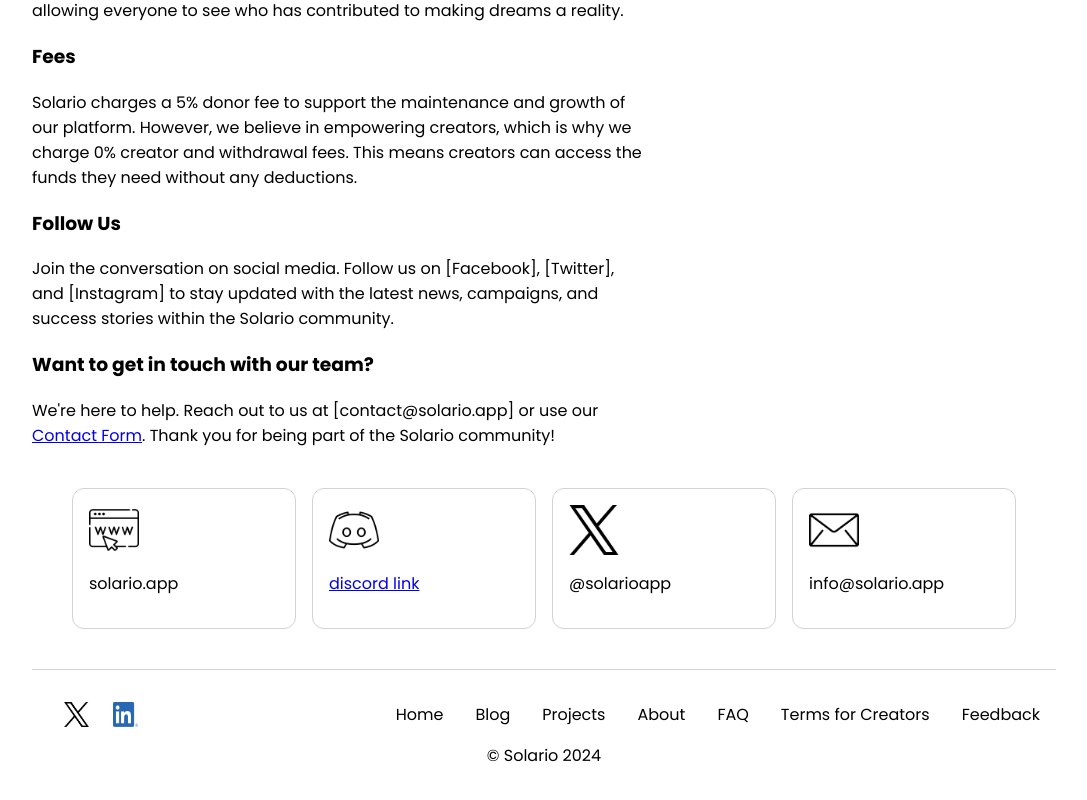
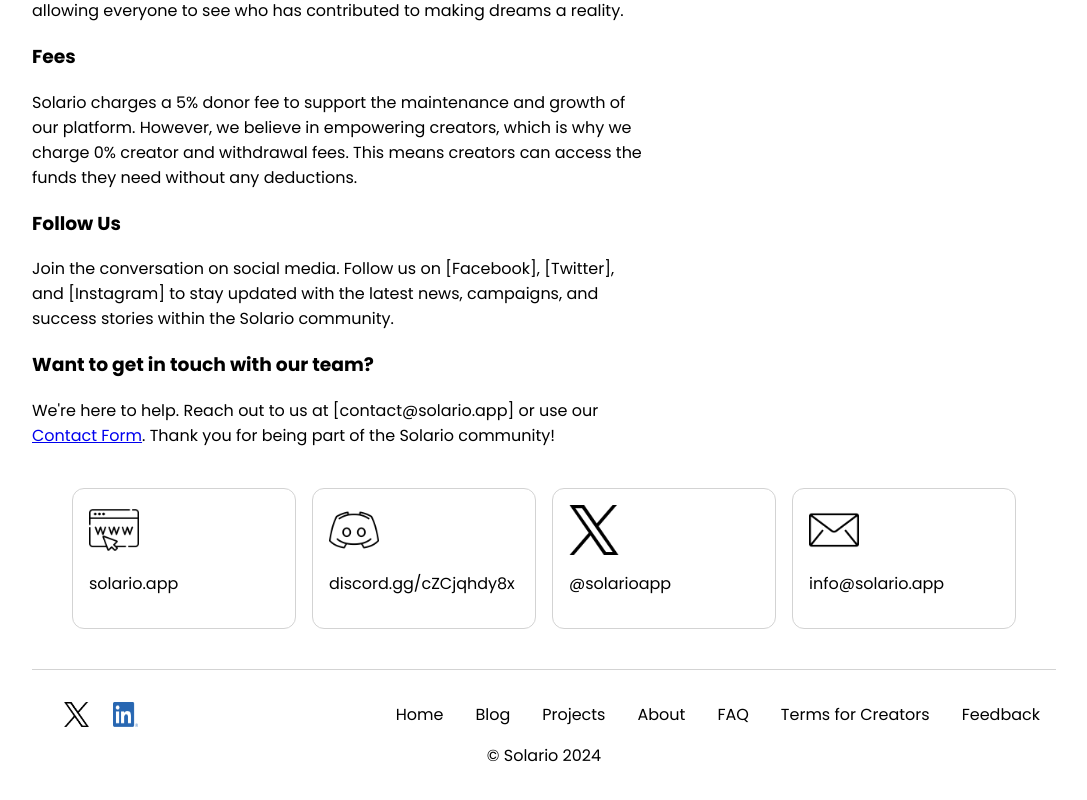
Before and after one commit to VDominik/SolanaFunding, a React (Create React App) app in the folder frontend/: page /about in a window 1280 px wide. Shown: the part 1638-2438 px from the top of the page, without its empty margins (96-1183 px from the left). Built offline with nearby package versions, Linux system fonts and the light colour scheme; what @solana/web3.js would draw is missing.

Commit message:
Deleted why icon a decoration

```diff
--- a/frontend/src/About/about.js
+++ b/frontend/src/About/about.js
@@ -92,7 +92,7 @@ const About = () => {
             <img src={discordIcon} alt=""></img>
             <div className="why-icon-cheap">
             </div>
-            <p><a href="https://www.discord.gg/cZCjqhdy8x">discord link</a></p>
+            <p><a href="https://www.discord.gg/cZCjqhdy8x">discord.gg/cZCjqhdy8x</a></p>
           </div>
           <div className="why-icon-wrapper">
             <img src={xIcon} alt=""></img>
--- a/frontend/src/Home/home.css
+++ b/frontend/src/Home/home.css
@@ -248,6 +248,11 @@ body {
 
 }
 
+.why-icon-wrapper a {
+  text-decoration: none;
+  color: black;
+}
+
 .why-icon-wrapper img {
   width: 50px;
 }
```
